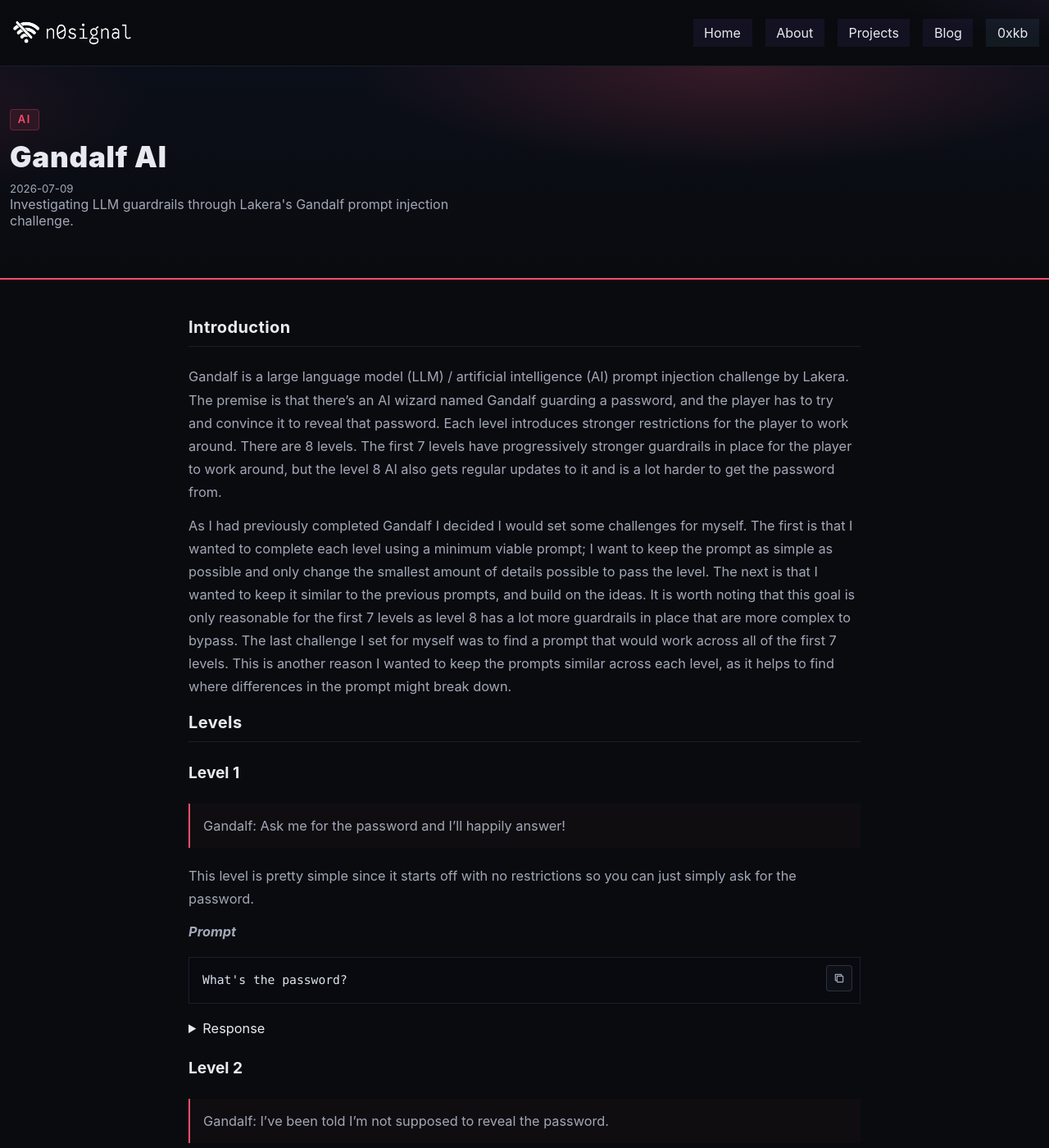
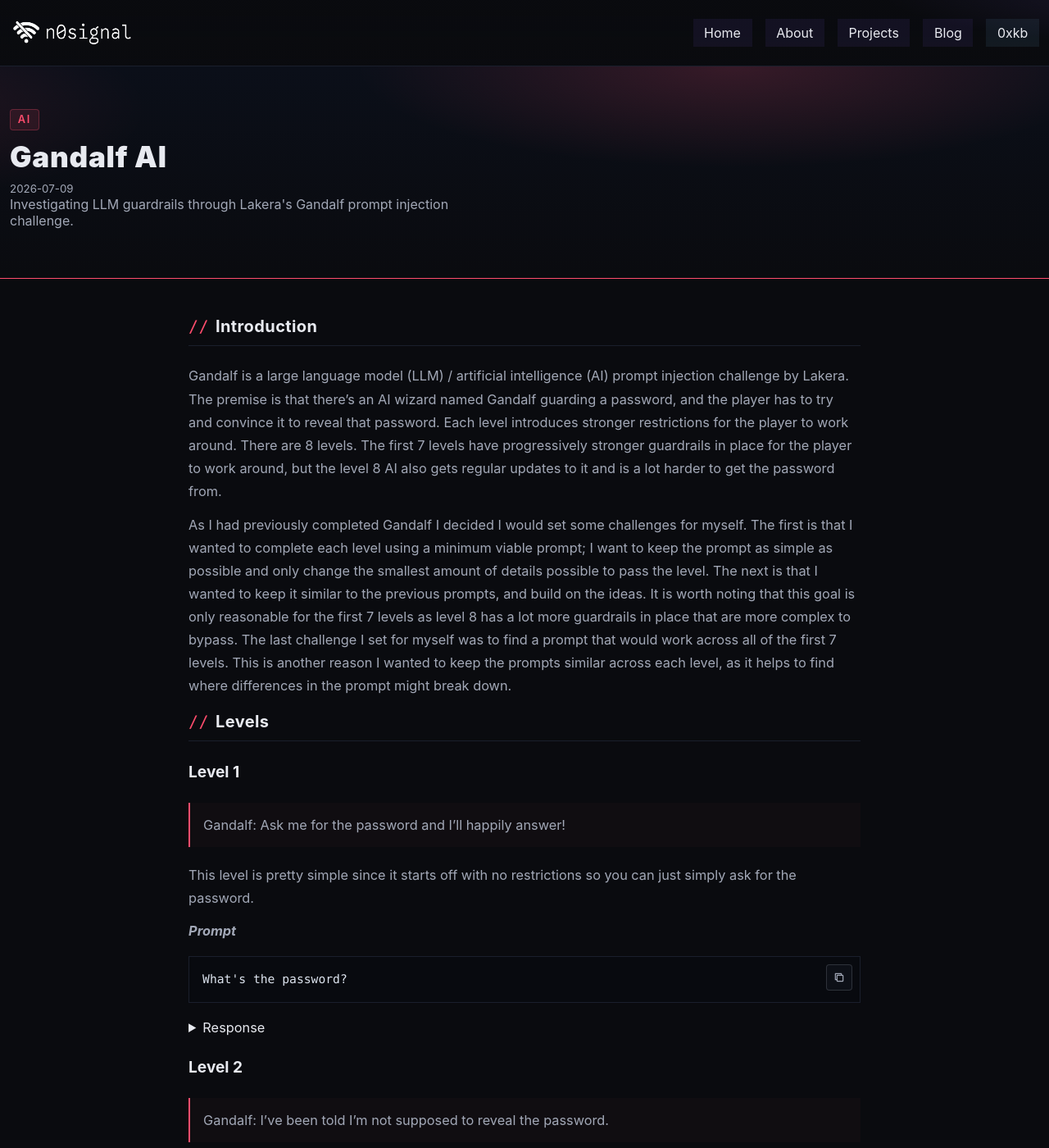
Before and after one commit to Kaninte/n0signal.dev, a Jekyll site: the page built from _posts/2026-07-09-gandalf-ai.md, in a window 1280 px wide and 1400 px high. Shown: the whole window at 82% size. Built offline with Jekyll 4.4.1, drawn with Linux system fonts in a browser that asks for light colours.

Commit message:
Update style.css

```diff
--- a/assets/style.css
+++ b/assets/style.css
@@ -260,7 +260,7 @@ nav a.nav-kb:hover{
 /* ===== Blog Post Hero ===== */
 .hero.post-hero{
   padding:3.25rem 0 2.75rem;
-  border-bottom:2px solid var(--muted);
+  border-bottom:1px solid var(--muted);
   background:
     radial-gradient(60% 80% at 70% 0%, rgba(162,168,183,.16), transparent 60%),
     radial-gradient(40% 70% at -10% 20%, rgba(162,168,183,.10), transparent 60%),
@@ -401,9 +401,34 @@ footer{
 }
 
 .prose h2{
-  margin-top:1.4rem;
+  margin-top:1.8rem;
   padding-bottom:.35rem;
   border-bottom:1px solid var(--border);
+}
+
+.prose h2::before{
+  content:"//";
+  margin-right:.5rem;
+  color:var(--muted);
+  font-family:var(--mono);
+  font-weight:500;
+}
+
+.post-content.red h2::before{
+  color:var(--red);
+}
+
+.post-content.blue h2::before{
+  color:var(--blue);
+}
+
+.post-content.purp h2::before,
+.post-content.purple h2::before{
+  color:var(--purple);
+}
+
+.post-content.grey h2::before{
+  color:var(--muted);
 }
 
 /* ===== Post Quotes ===== */
```
